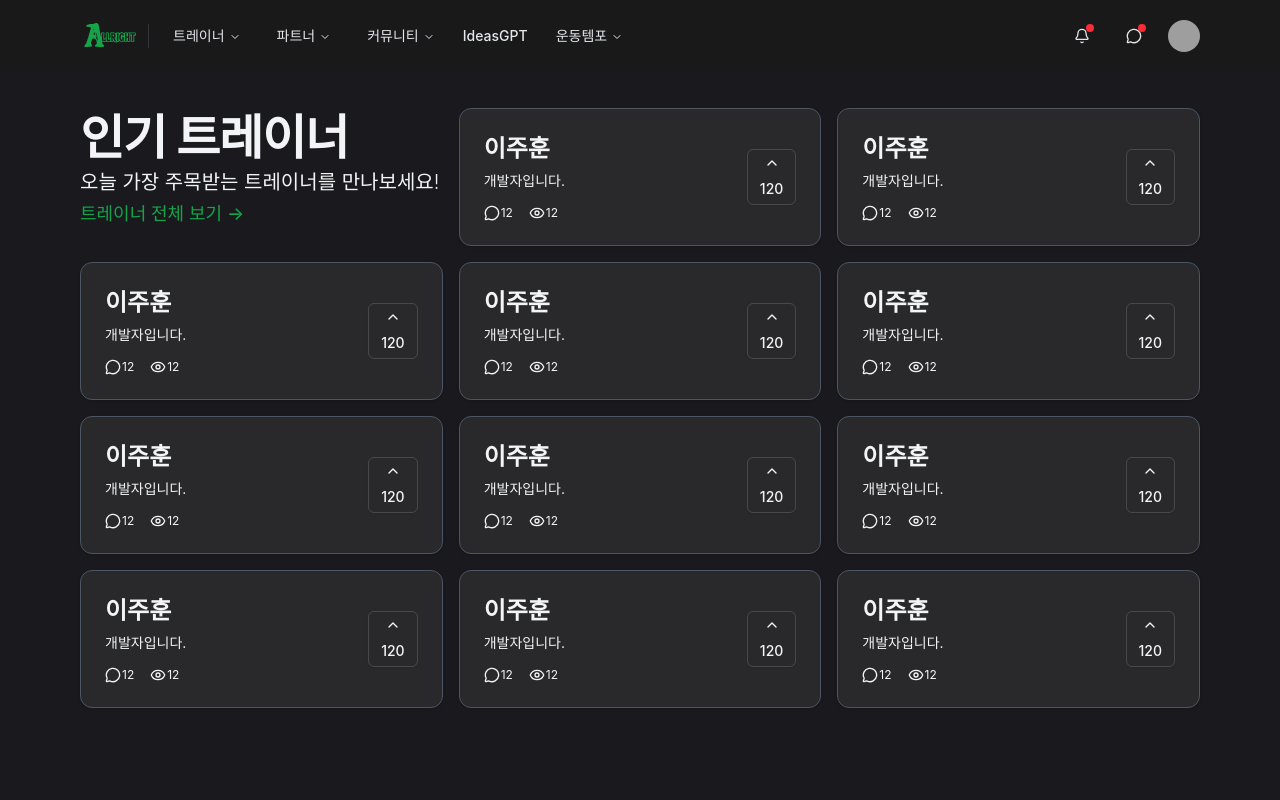
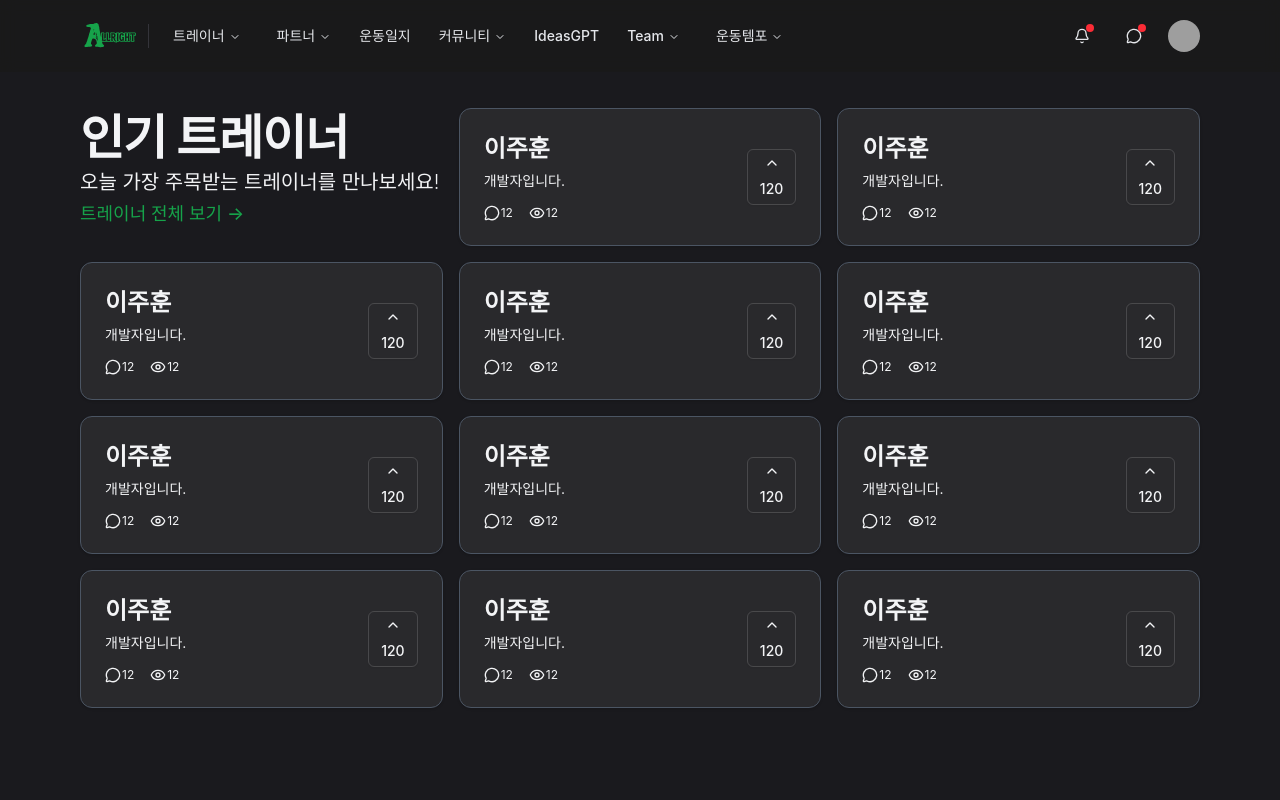
Before and after one commit to whdjh/YepBuddy, a Next.js app in the folder allright_web/: page / in a window 1280 px wide. Shown: the top 800 px of the page. Built offline with nearby package versions, Linux system fonts and the light colour scheme; grey boxes are pictures that could not be loaded; a web font is replaced by a local one.

Commit message:
feat: gnb tab추가

```diff
--- a/allright_web/src/components/common/Gnb.tsx
+++ b/allright_web/src/components/common/Gnb.tsx
@@ -71,6 +71,10 @@ const menus: Menu[] = [
     ],
   },
   {
+    name: "운동일지",
+    href: "/dairy",
+  },
+  {
     name: "커뮤니티",
     href: "/community",
     highlightLast: true,
@@ -83,6 +87,15 @@ const menus: Menu[] = [
   {
     name: "IdeasGPT",
     href: "/ideas",
+  },
+  {
+    name: "Team",
+    href: "/teams",
+    highlightLast: false,
+    items: [
+      { name: "PC 버전", description: "세밀한 템포 조절이 가능한 버전", href: "/tempoauto" },
+      { name: "모바일 버전", description: "간단한 카운팅 전용 버전", href: "/tempomanual" },
+    ],
   },
   {
     name: "운동템포",
@@ -239,12 +252,12 @@ export default function Gnb({
           <div className="flex items-center gap-4">
             {/* 모바일/PC 공통: Login */}
             <Button asChild variant="secondary">
-              <Link href="/auth/login">Login</Link>
+              <Link href="/login">Login</Link>
             </Button>
 
             {/* PC에서만 Join 보이기 */}
-            <Button asChild className="hidden sm:inline-flex">
-              <Link href="/auth/join">Join</Link>
+            <Button asChild>
+              <Link href="/signup">Join</Link>
             </Button>
           </div>
         )}
```
